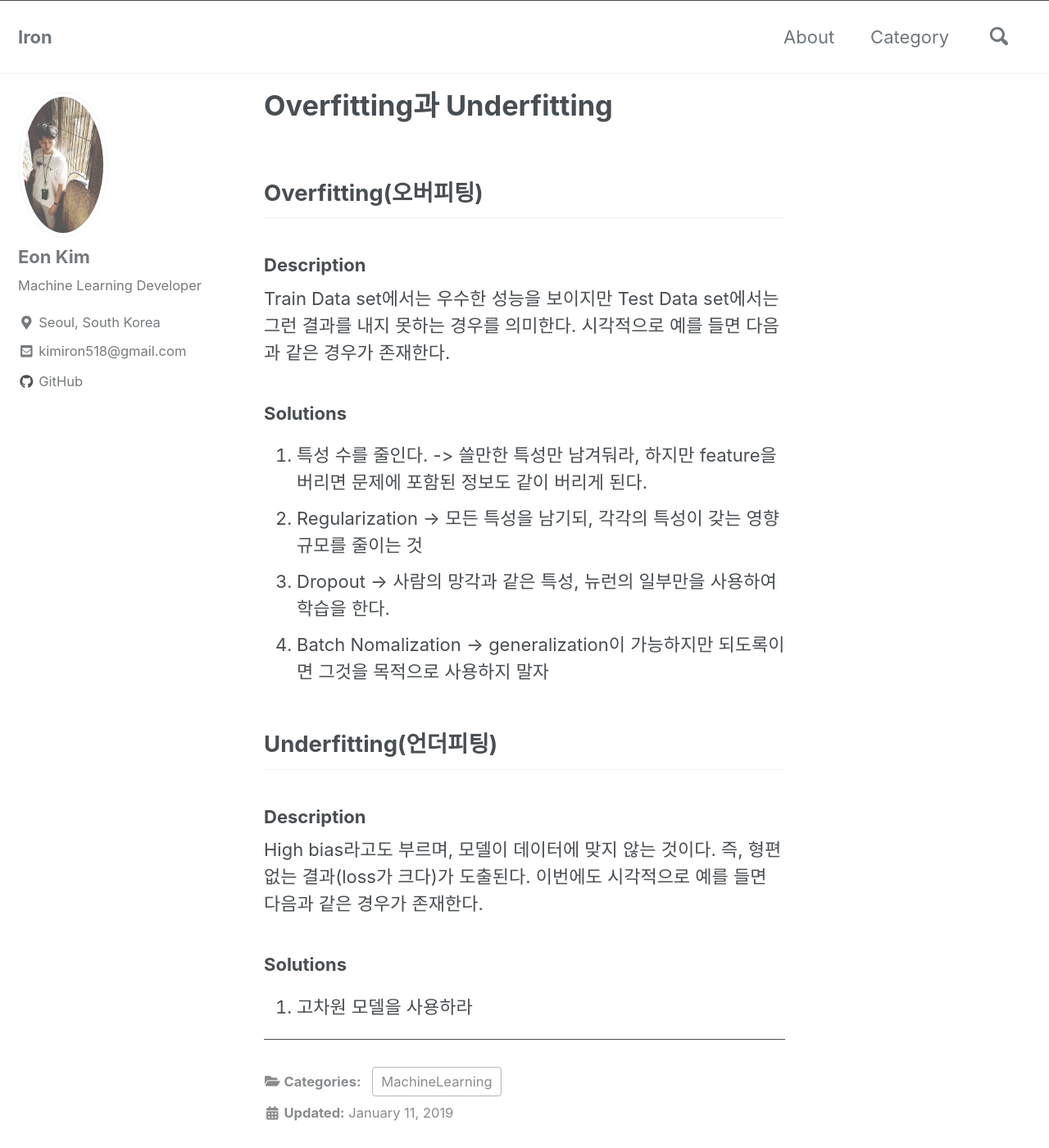
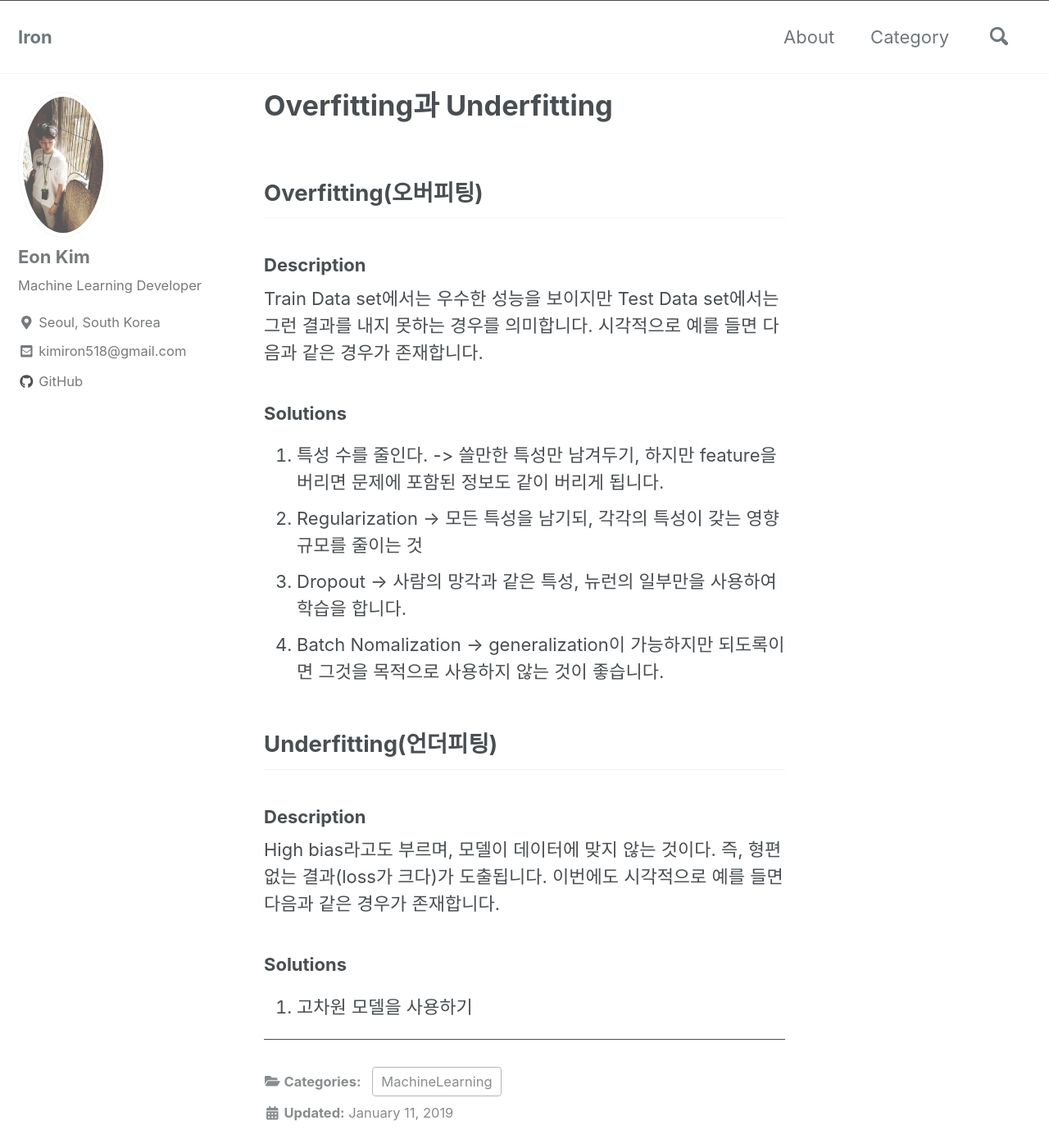
Before and after one commit to thisisiron/thisisiron.github.io, a Jekyll site: the page built from _posts/MachineLearning/2019-01-11-Overfitting과 Underfitting.md, in a window 1280 px wide and 1400 px high. Shown: the whole window at 82% size. Built offline with Jekyll 4.4.1, drawn with Linux system fonts in a browser that asks for light colours; cached includes are drawn as plain includes; nearby versions of some CDN libraries; formulas are drawn with MathJax 3; some of the changed text lies outside the part shown.

Commit message:
update batch nomalization

```diff
--- a/_posts/MachineLearning/2019-01-11-Overfitting과 Underfitting.md
+++ b/_posts/MachineLearning/2019-01-11-Overfitting과 Underfitting.md
@@ -6,21 +6,21 @@ categories: MachineLearning
 ## Overfitting(오버피팅)
 
 ### Description
-Train Data set에서는 우수한 성능을 보이지만 Test Data set에서는 그런 결과를 내지 못하는 경우를 의미한다.
-시각적으로 예를 들면 다음과 같은 경우가 존재한다.
+Train Data set에서는 우수한 성능을 보이지만 Test Data set에서는 그런 결과를 내지 못하는 경우를 의미합니다.
+시각적으로 예를 들면 다음과 같은 경우가 존재합니다.
 
 ### Solutions
-1. 특성 수를 줄인다. -> 쓸만한 특성만 남겨둬라, 하지만 feature을 버리면 문제에 포함된 정보도 같이 버리게 된다.
+1. 특성 수를 줄인다. -> 쓸만한 특성만 남겨두기, 하지만 feature을 버리면 문제에 포함된 정보도 같이 버리게 됩니다.
 2. Regularization -> 모든 특성을 남기되, 각각의 특성이 갖는 영향 규모를 줄이는 것
-3. Dropout -> 사람의 망각과 같은 특성, 뉴런의 일부만을 사용하여 학습을 한다.
-4. Batch Nomalization -> generalization이 가능하지만 되도록이면 그것을 목적으로 사용하지 말자
+3. Dropout -> 사람의 망각과 같은 특성, 뉴런의 일부만을 사용하여 학습을 합니다.
+4. Batch Nomalization -> generalization이 가능하지만 되도록이면 그것을 목적으로 사용하지 않는 것이 좋습니다.
 
 
 ## Underfitting(언더피팅)
 
 ### Description
-High bias라고도 부르며, 모델이 데이터에 맞지 않는 것이다. 즉, 형편없는 결과(loss가 크다)가 도출된다.
-이번에도 시각적으로 예를 들면 다음과 같은 경우가 존재한다.
+High bias라고도 부르며, 모델이 데이터에 맞지 않는 것이다. 즉, 형편없는 결과(loss가 크다)가 도출됩니다.
+이번에도 시각적으로 예를 들면 다음과 같은 경우가 존재합니다.
 
 ### Solutions
-1. 고차원 모델을 사용하라
+1. 고차원 모델을 사용하기
```
Also changed, not shown: _posts/MachineLearning/2019-01-08-Batch Nomalization.md (+8 -9 lines).
